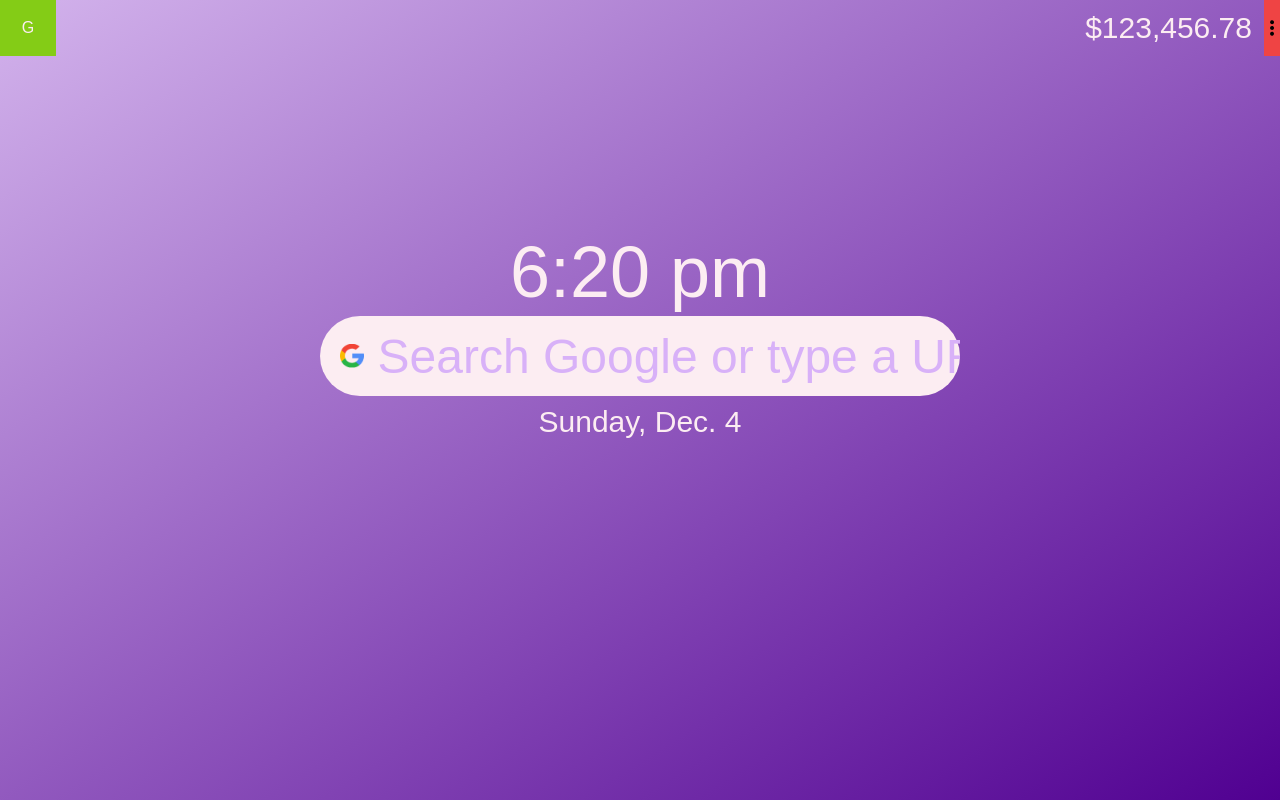
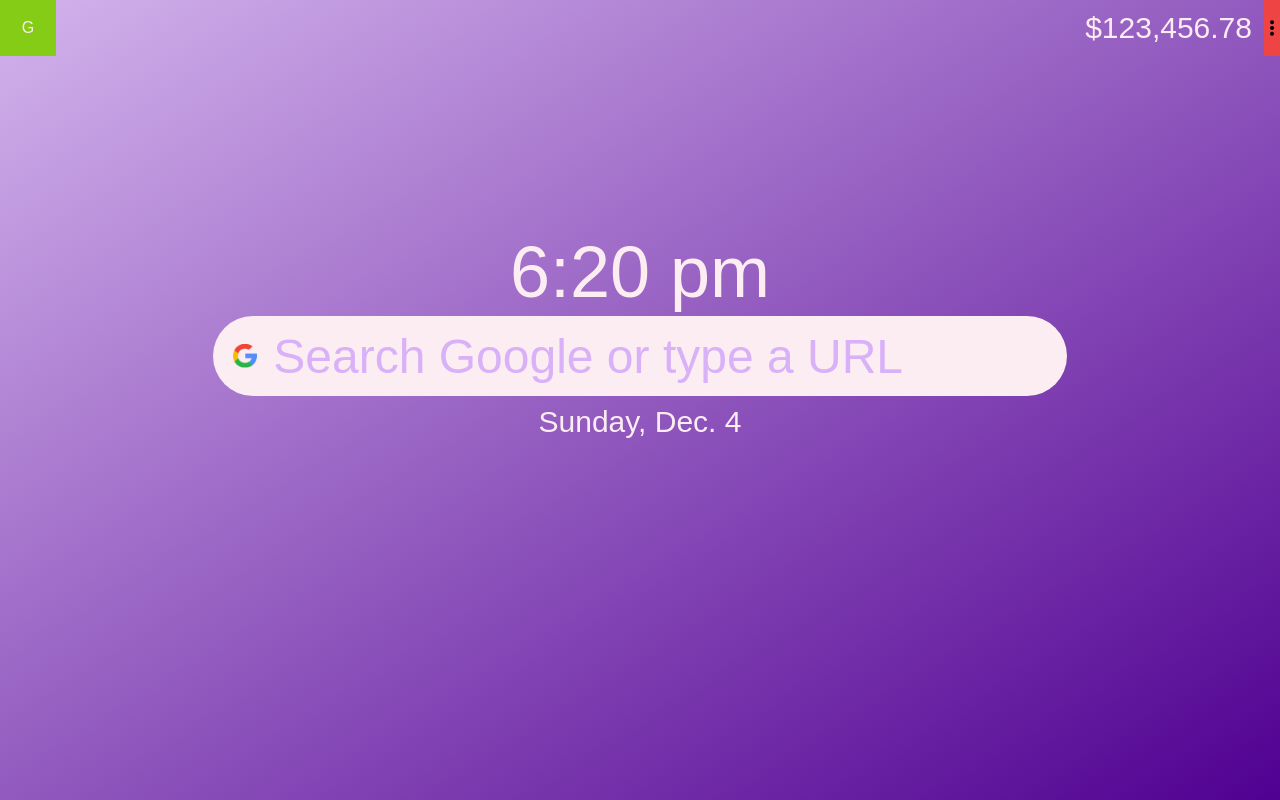
Before and after one commit to tabgender/tabgender.github.io, a website: page src/index.html in a window 1280 px wide. Drawn offline with Linux system fonts and the light colour scheme.

Commit message:
Adjusted search bar

```diff
--- a/src/index.html
+++ b/src/index.html
@@ -26,7 +26,8 @@
         ]
 
     -->
-    <div class="flex h-screen w-screen flex-col items-center bg-gradient-to-br from-[#d3b3ec] to-[#500091] text-[#FCEDF2] font-poppins">
+    <div
+        class="flex h-screen w-screen flex-col items-center bg-gradient-to-br from-[#d3b3ec] to-[#500091] text-[#FCEDF2] font-poppins">
         <!-- top part -->
         <div class="flex h-14 w-screen items-stretch justify-start gap-3 space-evenly">
             <!-- logo -->
@@ -53,14 +54,17 @@
         </div>
 
         <!-- search bar -->
-        <form id="search-bar" class="hover:bg-[#ffe6f9] flex h-20 w-1/2 rounded-full justify-left items-center bg-[#FCEDF2] text-5xl m-2"
+        <form id="search-bar"
+            class="hover:bg-[#ffe6f9] flex h-20 w-2/3 rounded-full justify-left items-center bg-[#FCEDF2] text-5xl m-2 overflow-hidden"
             action="https://www.google.com/search" method="get">
 
             <!-- logo -->
             <div class="flex h-full mx-auto w-10 h-10 items-center ml-5"><img class="w-6 h-6"
                     src="../resources/google_icon.png"></div>
 
-            <input class="bg-transparent flex grow shrink min-w-0 focus:outline-none h-full text-[#c095e4] placeholder:text-[#D8B1F8]" id="search-form"
+            <!-- input -->
+            <input
+                class="bg-transparent flex grow shrink min-w-0 h-full mr-2 focus:outline-none text-[#c095e4] placeholder:text-[#D8B1F8]"
                 type="text" placeholder="Search Google or type a URL" name="q" autocomplete="off" />
 
         </form>
```
Also changed, not shown: dist/output.css.
